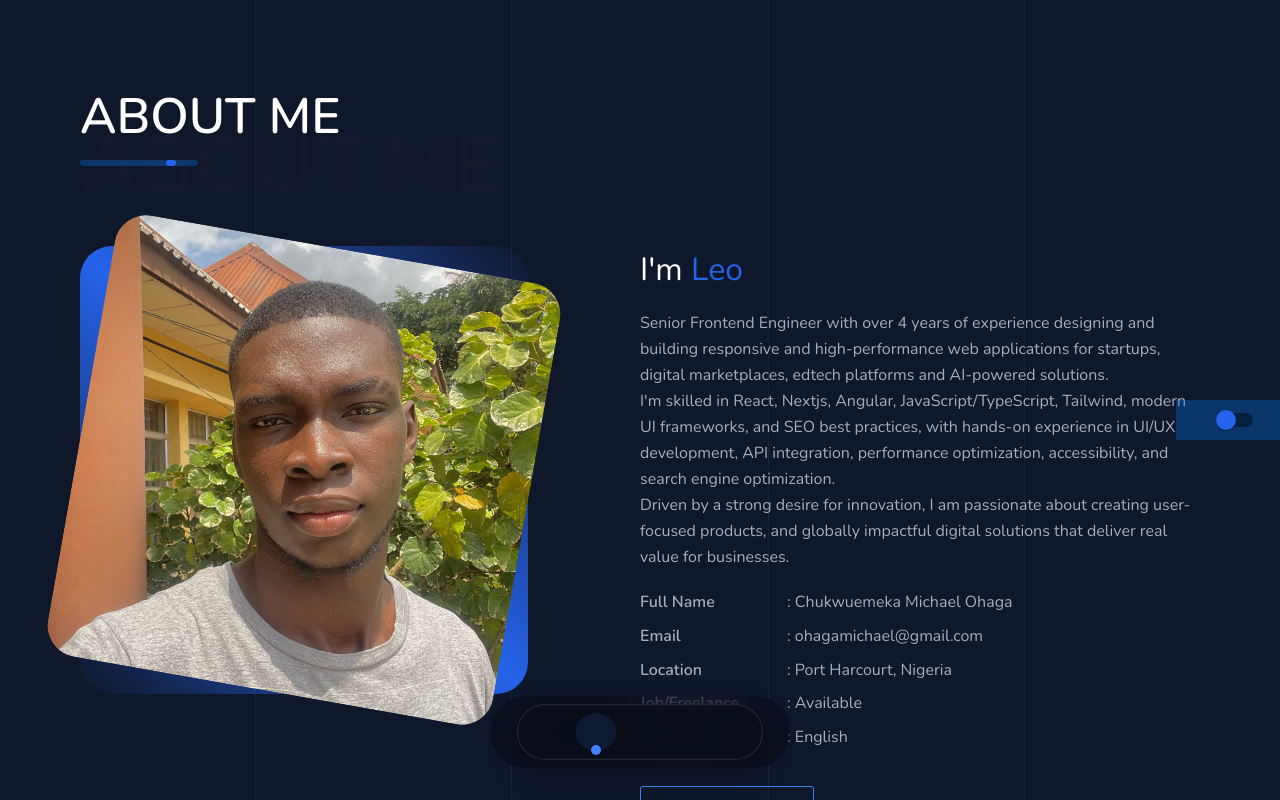
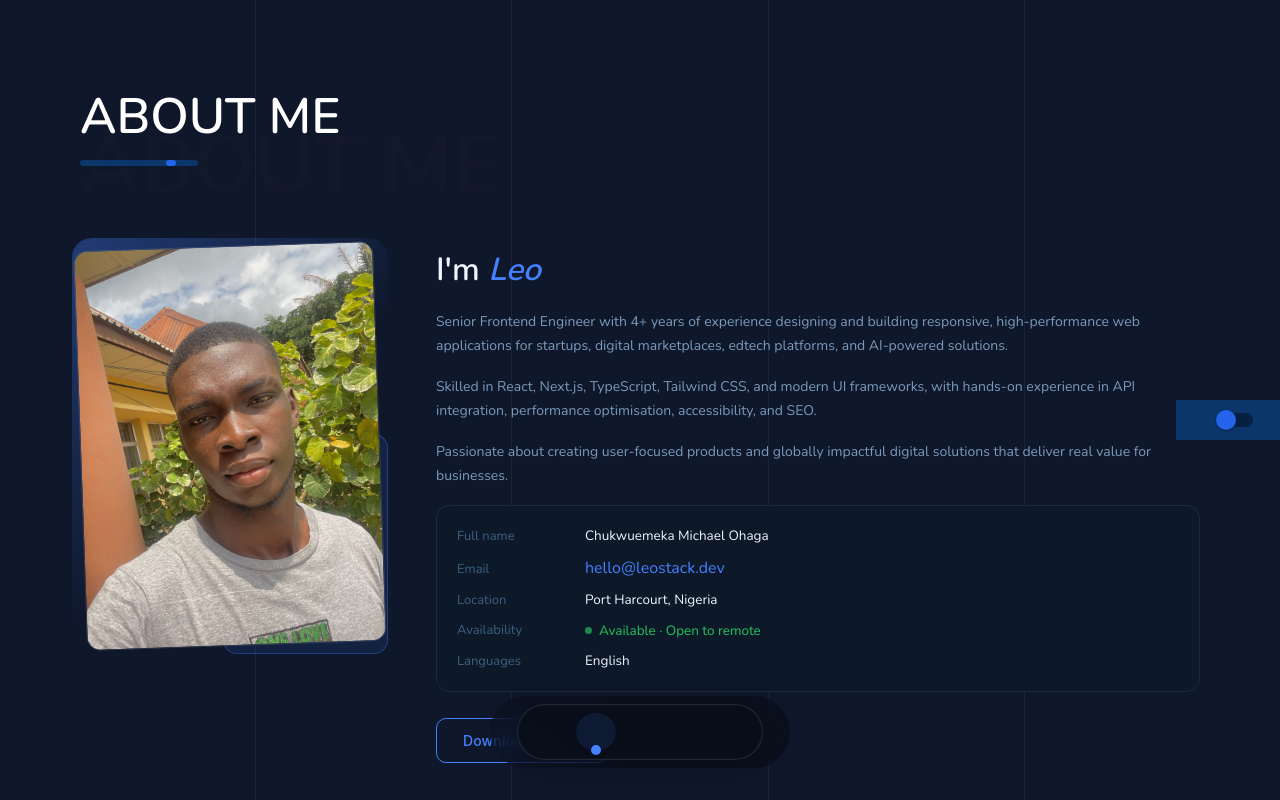
Before and after one commit to Princeleo400/leostack, a React (Vite) app: page /about in a window 1280 px wide. Shown: the top 800 px of the page. Built offline with nearby package versions, Linux system fonts and the light colour scheme; some icons are missing; a web font is replaced by a local one.

Commit message:
feat: updated about me - image section

```diff
--- a/src/Components/ImageSection.jsx
+++ b/src/Components/ImageSection.jsx
@@ -4,85 +4,94 @@ import Leo from "../img/Leo.jpg";
 import PrimaryButton from "./PrimaryButton";
 import "../app.scss";
 import CV from "../data/CV_Chukwuemeka_Michael_Ohaga.pdf";
+import { btnGhostMixin, fadeUpMixin } from "../styles/shared";
+import { DownloadIcon } from "../assets/svg/icons";
 // import Skeleton from 'react-loading-skeleton'
 
 function ImageSection() {
+  const infoRows = [
+    { label: "Full name", value: "Chukwuemeka Michael Ohaga" },
+    {
+      label: "Email",
+      value: "hello@leostack.dev",
+      isLink: true,
+      href: "mailto:hello@leostack.dev",
+    },
+    { label: "Location", value: "Port Harcourt, Nigeria" },
+    {
+      label: "Availability",
+      value: "Available · Open to remote",
+      isAvailable: true,
+    },
+    { label: "Languages", value: "English" },
+  ];
+
   return (
     <ImageSectionStyled>
-      <div className="left-content">
-        <div className="image__content">
-          <img src={Leo} alt="Leo" loading="lazy" />
-        </div>
-      </div>
-      <div className="right-content">
-        <h4>
-          I'm <span> Leo</span>
-        </h4>
-        <p className="paragraph">
-          {/* A well experienced and dedicated software developer, with over 3 years
-          working with web and android aplications, developing responsive
-          websites and application, Integrating apis, maintaining different
-          projects. I'm Skilled in ReactJs, Javascript, bootstrap, HTML and CSS
-          for building front-end web applications. PHP, MySQL, NodeJs for server
-          side applications. I have great desire for innovation, I have good
-          communication skills and collaboration among team members. I also
-          manage small team of developers and designers who come together to
-          build digital solutions for businesses. */}
-          Senior Frontend Engineer with over 4 years of experience designing
-          and building responsive and high-performance web applications for
-          startups, digital marketplaces, edtech platforms and AI-powered
-          solutions.
-          <br />
-          I'm skilled in React, Nextjs, Angular, JavaScript/TypeScript,
-          Tailwind, modern UI frameworks, and SEO best practices, with hands-on
-          experience in UI/UX development, API integration, performance
-          optimization, accessibility, and search engine optimization.
-          <br />
-          Driven by a strong desire for innovation, I am passionate about
-          creating user-focused products, and globally impactful digital
-          solutions that deliver real value for businesses.
-        </p>
-        <div className="about-info">
-          <div className="info-title">
-            <p>Full Name</p>
-            <p>Email</p>
-            {/* <p>Nationality </p> */}
-            <p>Location</p>
-            <p>Job/Freelance</p>
-            <p>Languages </p>
-          </div>
-          <div className="info">
-            <p>: Chukwuemeka Michael Ohaga</p>
-            {/* <p>: Nigerian </p> */}
-            <p>
-              :{" "}
-              <a href="mailto:ohagamichael@gmail.com" target="_blank">
-                ohagamichael@gmail.com
-              </a>{" "}
-            </p>
-            <p>: Port Harcourt, Nigeria </p>
+      <div className="grid grid-cols-1 lg:grid-cols-[300px_1fr] gap-14 items-start">
+        <PhotoWrap className="flex justify-center lg:justify-start">
+          <PhotoFrame>
+            <Photo
+              src={Leo}
+              alt="Chukwuemeka Michael Ohaga — Frontend Engineer"
+              loading="lazy"
+            />
+          </PhotoFrame>
+        </PhotoWrap>
 
-            <p>: Available </p>
-            <p>: English </p>
-          </div>
-        </div>
-        <a href={CV} target="_blank" rel="noreferrer" className="link-btn">
-          Download CV <span></span> <span></span> <span></span> <span></span>
-        </a>{" "}
+        <BioWrap className="flex flex-col gap-4">
+          <BioLead>
+            I'm <span>Leo</span>
+          </BioLead>
+
+          <BioText>
+            Senior Frontend Engineer with 4+ years of experience designing and
+            building responsive, high-performance web applications for startups,
+            digital marketplaces, edtech platforms, and AI-powered solutions.
+          </BioText>
+          <BioText>
+            Skilled in React, Next.js, TypeScript, Tailwind CSS, and modern UI
+            frameworks, with hands-on experience in API integration, performance
+            optimisation, accessibility, and SEO.
+          </BioText>
+          <BioText>
+            Passionate about creating user-focused products and globally
+            impactful digital solutions that deliver real value for businesses.
+          </BioText>
+
+          <InfoTable className="p-5 flex flex-col gap-[10px]">
+            {infoRows.map(({ label, value, isLink, href, isAvailable }) => (
+              <InfoRow key={label}>
+                <InfoLabel>{label}</InfoLabel>
+                <InfoValue $available={isAvailable}>
+                  {isLink ? <a href={href}>{value}</a> : value}
+                </InfoValue>
+              </InfoRow>
+            ))}
+          </InfoTable>
+
+          <GhostBtn
+            href={CV}
+            target="_blank"
+            rel="noreferrer"
+            className="self-start link-btn"
+            download
+          >
+            Download CV <span></span> <span></span> <span></span> <span></span>{" "}
+            <DownloadIcon />
+          </GhostBtn>
+        </BioWrap>
       </div>
     </ImageSectionStyled>
   );
 }
 
-const ImageSectionStyled = styled.div`
+const ImageSectionStyled = styled.section`
   margin-top: 5rem;
-  display: grid;
-  grid-template-columns: 40% 50%;
-  gap: 10%;
   @media screen and (max-width: 1000px) {
-    flex-direction: column;
+    /* flex-direction: column;
     grid-template-columns: 100%;
-    gap: 1%;
+    gap: 1%; */
   }
   .left-content {
     width: 100%;
@@ -168,4 +177,140 @@ const ImageSectionStyled = styled.div`
     }
   }
 `;
+
+const PhotoWrap = styled.div`
+  ${fadeUpMixin("0.1s")}
+`;
+
+const PhotoFrame = styled.div`
+  position: relative;
+  width: 100%;
+  max-width: 300px;
+  border-radius: 20px;
+  overflow: visible;
+
+  &::before {
+    content: "";
+    position: absolute;
+    inset: -8px;
+    border-radius: 20px;
+    background: linear-gradient(135deg, var(--blue) 0%, transparent 55%);
+    z-index: 0;
+    opacity: 0.35;
+  }
+
+  &::after {
+    content: "";
+    position: absolute;
+    bottom: -8px;
+    right: -8px;
+    width: 55%;
+    height: 55%;
+    background: var(--blue-dim);
+    border: 1px solid var(--blue-border);
+    border-radius: 14px;
+    z-index: 0;
+  }
+`;
+
+const Photo = styled.img`
+  position: relative;
+  z-index: 1;
+  width: 100%;
+  aspect-ratio: 3 / 4;
+  object-fit: cover;
+  border-radius: 14px;
+  border: 0.5px solid var(--border-strong);
+  transform: rotate(-2deg);
+  transition: all 0.4s ease;
+
+  &:hover {
+    transform: rotate(0deg) scale(1.01);
+  }
+`;
+
+// Bio
+const BioWrap = styled.div`
+  ${fadeUpMixin("0.2s")}
+`;
+
+const BioLead = styled.p`
+  font-size: clamp(24px, 3vw, 32px);
+  font-weight: 700;
+  color: var(--text-primary);
+
+  span {
+    color: var(--blue);
+    font-style: italic;
+    font-size: clamp(24px, 3vw, 32px);
+  }
+`;
+
+const BioText = styled.p`
+  font-size: 14px;
+  color: var(--text-secondary);
+  line-height: 1.75;
+`;
+
+// Info table
+const InfoTable = styled.dl`
+  background: var(--bg-card);
+  border: 0.5px solid var(--border);
+  border-radius: 14px;
+`;
+
+const InfoRow = styled.div`
+  display: grid;
+  grid-template-columns: 120px 1fr;
+  gap: 8px;
+  align-items: baseline;
+
+  @media (max-width: 480px) {
+    grid-template-columns: 100px 1fr;
+  }
+`;
+
+const InfoLabel = styled.dt`
+  font-size: 13px;
+  font-weight: 500;
+  color: var(--text-dim);
+`;
+
+const InfoValue = styled.dd`
+  font-size: 13.5px;
+  color: ${({ $available }) =>
+    $available ? "var(--green)" : "var(--text-primary)"};
+  font-weight: ${({ $available }) => ($available ? "500" : "400")};
+
+  a {
+    color: var(--blue);
+    transition: all 0.15s ease;
+    &:hover {
+      opacity: 0.8;
+    }
+  }
+
+  ${({ $available }) =>
+    $available &&
+    `
+    display: flex;
+    align-items: center;
+    gap: 7px;
+
+    &::before {
+      content: '';
+      width: 7px;
+      height: 7px;
+      background: var(--green);
+      border-radius: 50%;
+      flex-shrink: 0;
+      animation: pulse 2.5s ease-in-out infinite;
+    }
+  `}
+`;
+
+const GhostBtn = styled.a`
+  ${btnGhostMixin}
+`;
+
 export default ImageSection;
```
